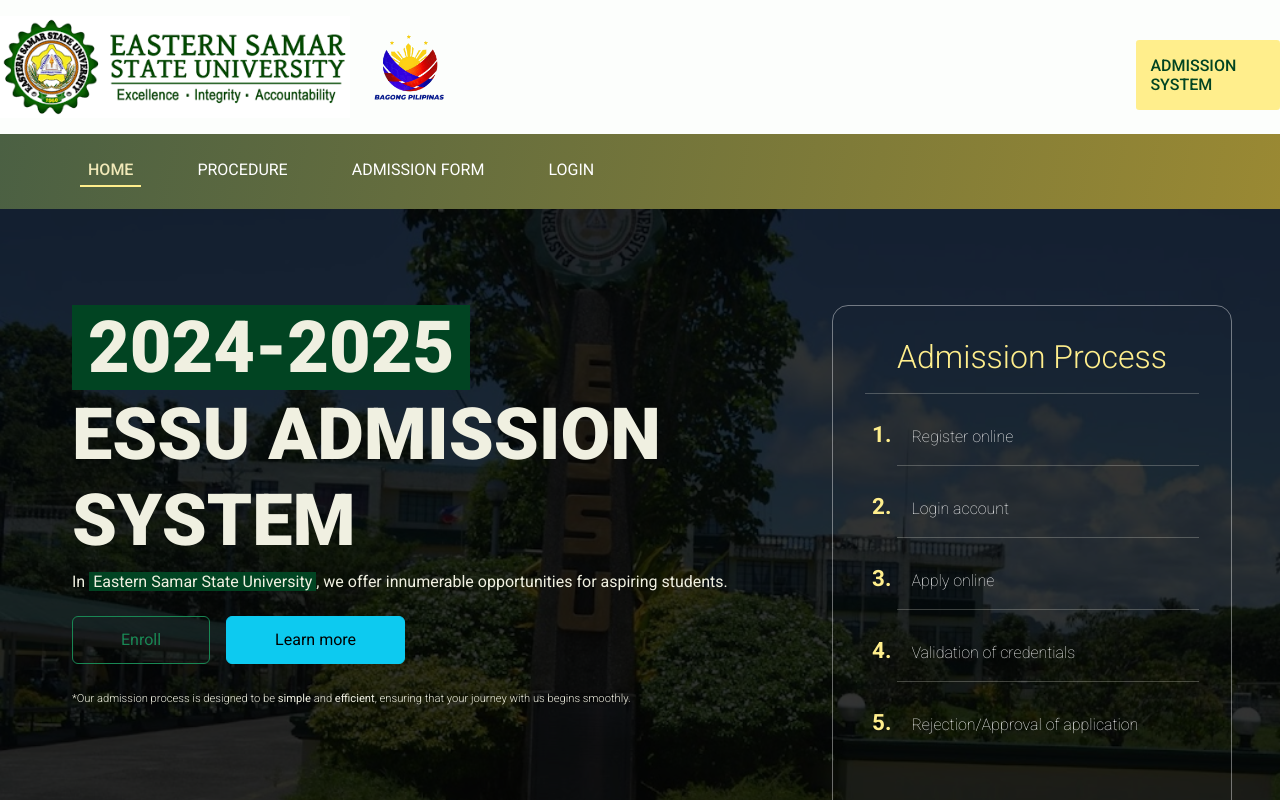
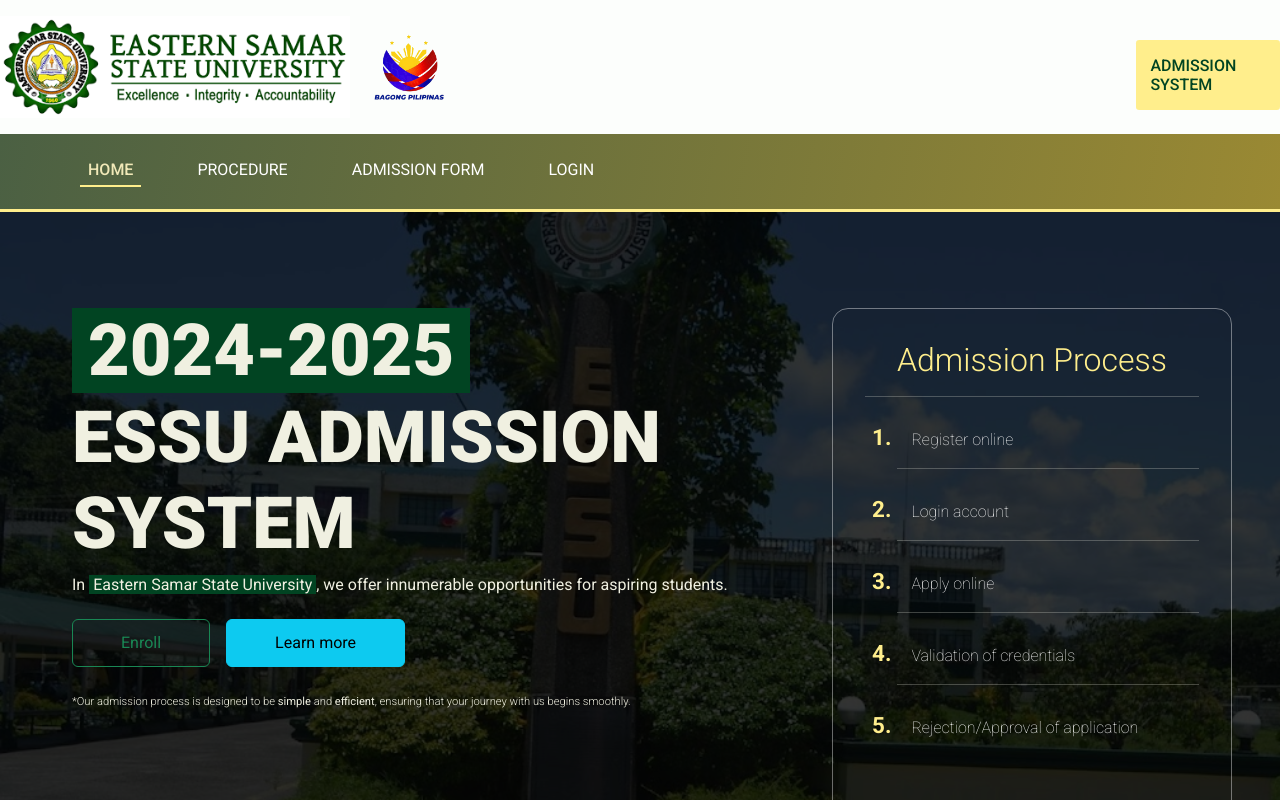
Before and after one commit to cd-mario/essu-admission-system, a Vue app in the folder app/: page / in a window 1280 px wide. Shown: the top 800 px of the page. Built offline with nearby package versions, Linux system fonts and the light colour scheme.

Commit message:
added border bottom to navbar in navigation component

```diff
--- a/app/src/components/Navbar.vue
+++ b/app/src/components/Navbar.vue
@@ -40,6 +40,7 @@
   background: -webkit-linear-gradient(101deg, #4b6043 0%, #9a8933 100%);
   background: linear-gradient(101deg, #4b6043 0%, #9a8933 100%);
   padding: 1.3rem 2rem;
+  border-bottom: 3px solid #ffee8c;
 }
 a {
     color: white;
```
